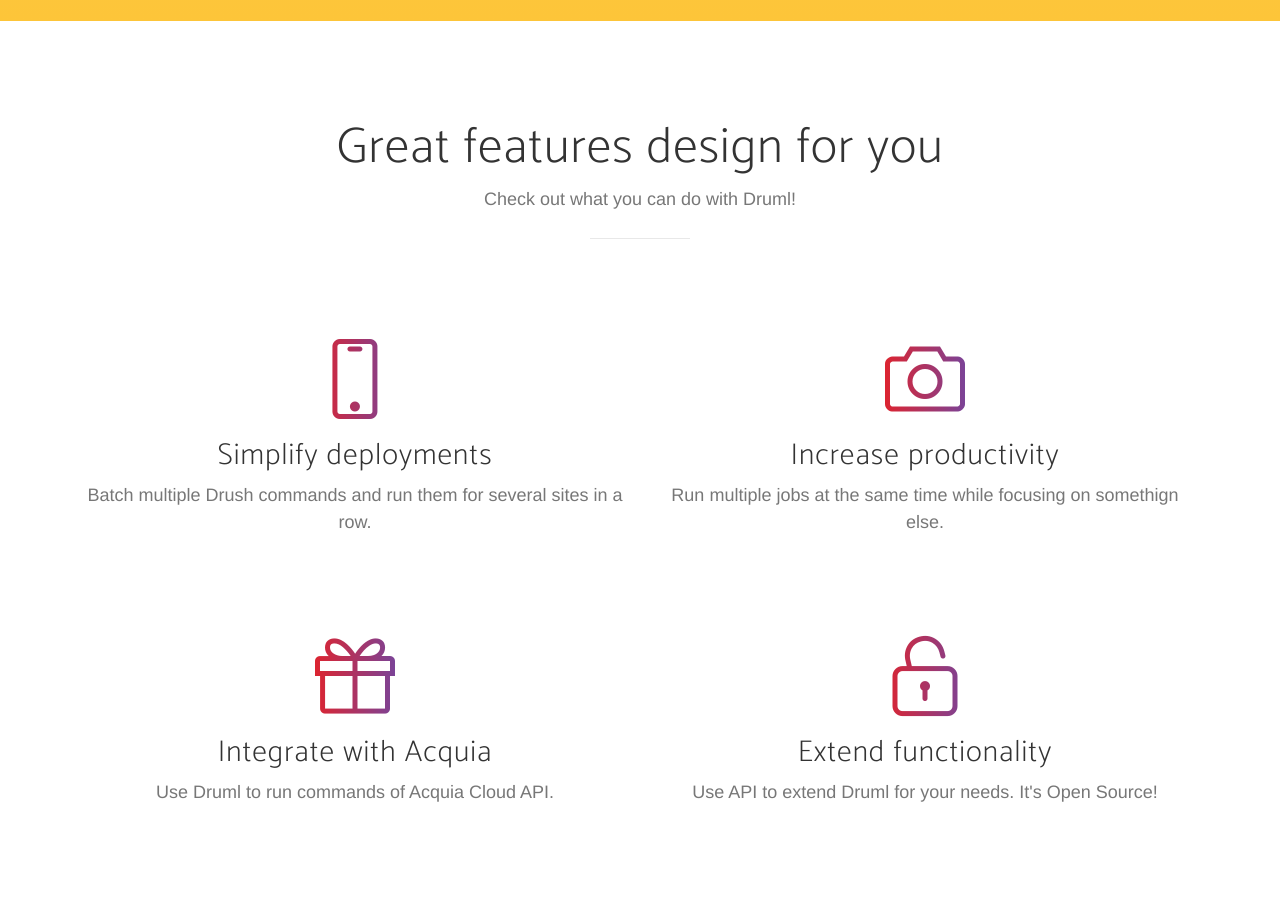
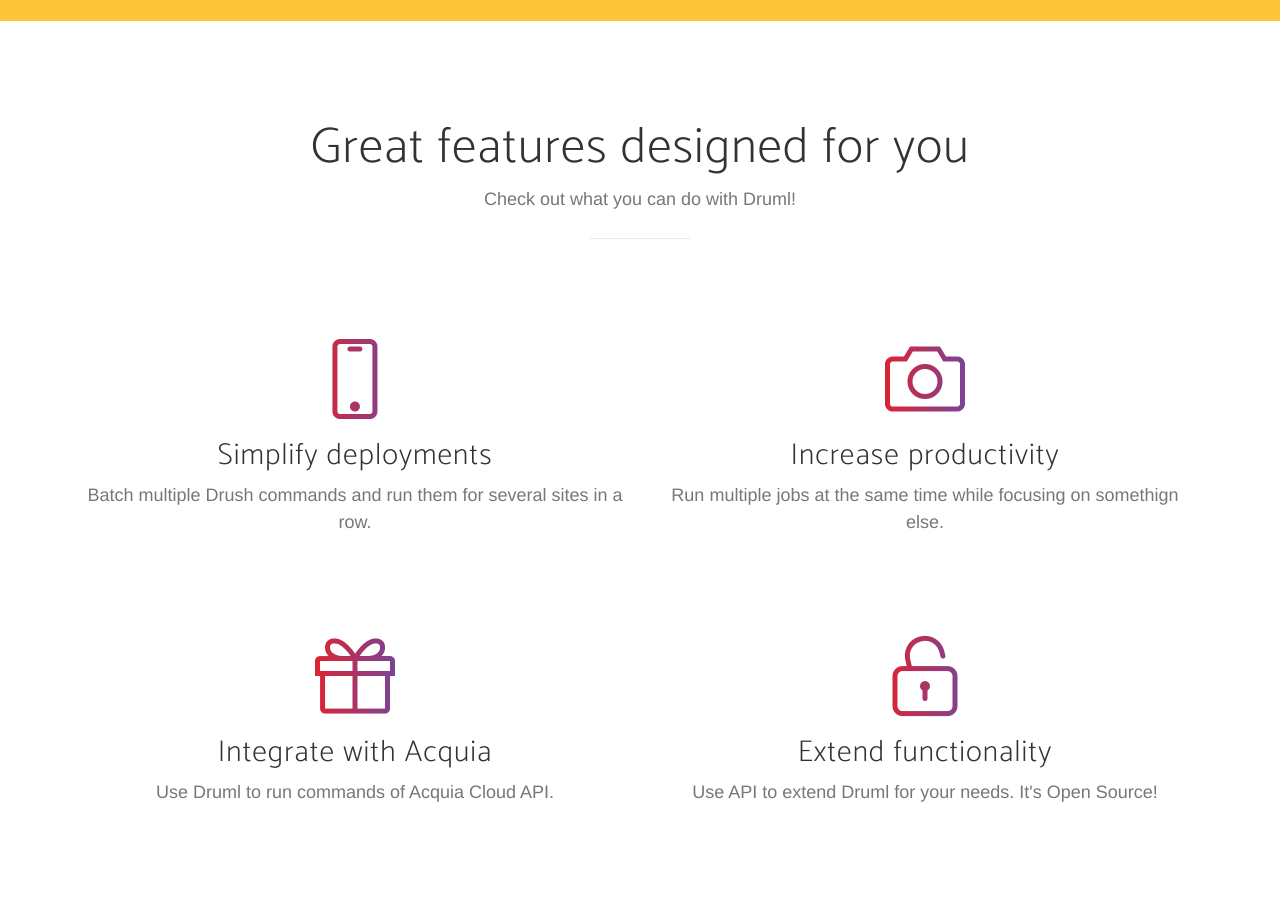
Before and after one commit to ncstabile17/druml-project, a website: page index.html in a window 1280 px wide. Shown: the part 1300-2209 px from the top of the page. Drawn offline with nearby package versions, Linux system fonts and the light colour scheme; a web font is replaced by a local one.

```diff
--- a/index.html
+++ b/index.html
@@ -116,7 +116,7 @@
             <div class="row">
                 <div class="col-lg-12 text-center">
                     <div class="section-heading">
-                        <h2>Great features design for you</h2>
+                        <h2>Great features designed for you</h2>
                         <p class="text-muted">Check out what you can do with Druml!</p>
                         <hr>
                     </div>
```
